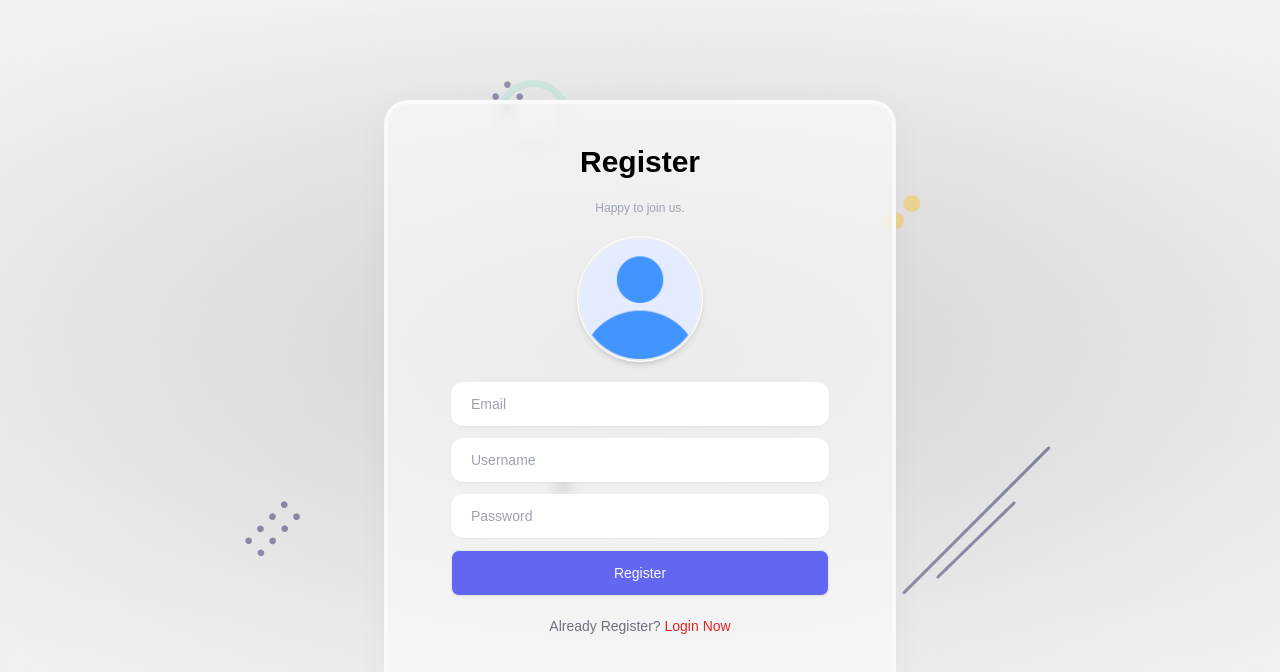
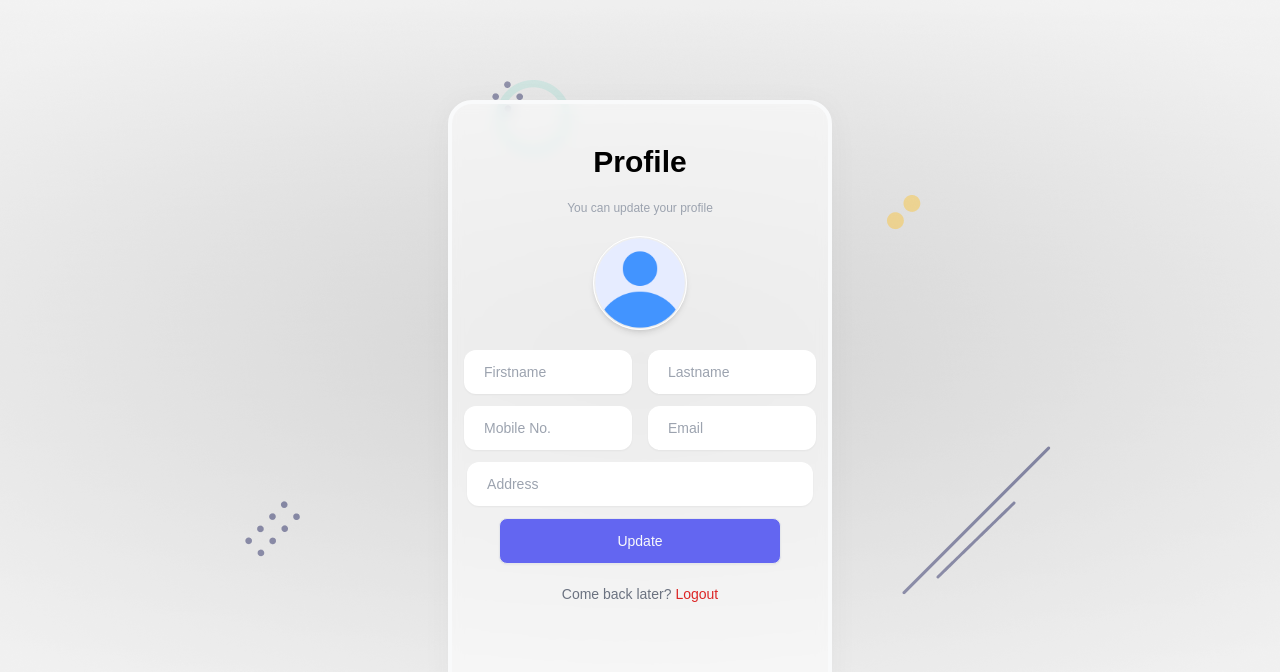
Before and after one commit to ralphbetta/mern-auth-flow, a React (Create React App) app in the folder client/: page /profile in a window 1280 px wide. Shown: the top 672 px of the page. Built offline with nearby package versions, Linux system fonts and the light colour scheme.

Commit message:
completed Profile screen without validation

```diff
--- a/client/src/index.css
+++ b/client/src/index.css
@@ -19,7 +19,7 @@ body {
         box-shadow: 0 4px 30px #4747470b;
         backdrop-filter: blur(7.1px);
         border: 1px solid rgba(255, 255, 255, 0.3);
-        @apply border-4 border-gray-50 shrink-0 h-3/4 w-[70%] sm:w-[40%]  rounded-3xl
+        @apply border-4 border-gray-50 shrink-0 h-3/4 w-[70%] sm:w-[30%]  rounded-3xl
     }
 
     .textbox{
--- a/client/src/pages/Profile.js
+++ b/client/src/pages/Profile.js
@@ -13,11 +13,13 @@ const Profile = () => {
 
   const formik = useFormik({
     initialValues: {
-      email: '',
-      username: '',
-      password:''
+      firstname: '',
+      lastname: '',
+      mobile:'',
+      email:'',
+      address:'',
     },
-    validate: registerValidation,
+    // validate: registerValidation,
     validateOnBlur: false,
     validateOnChange: false,
     onSubmit: async values => {
@@ -40,8 +42,8 @@ const Profile = () => {
       <Toaster position='top-center' reverseOrder={false} ></Toaster>
 
       <div className="glass">
-        <h1 className=" text-black font-black text-3xl text-center mt-10">Register</h1>
-        <p className="mt-5     text-gray-400 text-xs align-middle text-center px-[25%]"> Happy to join us.</p>
+        <h1 className=" text-black font-black text-3xl text-center mt-10">Profile</h1>
+        <p className="mt-5     text-gray-400 text-xs align-middle text-center px-[25%]"> You can update your profile </p>
 
       <form action="" onSubmit={formik.handleSubmit} className="">
 
@@ -51,14 +53,24 @@ const Profile = () => {
         <input onChange={onUpload} type="file" className="hidden" id='profile' name='profile'  />
 
       <div className="flex flex-col justify-center items-center space-y-3">
+      <div className="flex gap-4 px-3">
+      <input {...formik.getFieldProps('firstname')} type="text" placeholder='Firstname' className="textbox" />
+      <input {...formik.getFieldProps('lastname')} type="text" placeholder='Lastname' className="textbox" />
+      </div>
+      <div className="flex gap-4 px-3">
+      <input {...formik.getFieldProps('mobile')} type="text" placeholder='Mobile No.' className="textbox" />
       <input {...formik.getFieldProps('email')} type="text" placeholder='Email' className="textbox" />
-      <input {...formik.getFieldProps('username')} type="text" placeholder='Username' className="textbox" />
-      <input {...formik.getFieldProps('password')} type="text" placeholder='Password' className="textbox" />
-       <button type='submit' className='btn'>Register</button>
+      </div>
+
+
+      <input {...formik.getFieldProps('address')} type="text" placeholder='Address' className="textbox w-[92%]" />
+
+
+       <button type='submit' className='btn'>Update</button>
       </div>
 
       </form>
-       <p className={showPassword ? "hidden":"text-center my-5 text-gray-500 text-sm"}>Already Register? <a href="/login" className=" text-red-600">Login Now</a></p>
+       <p className={showPassword ? "hidden":"text-center my-5 text-gray-500 text-sm"}>Come back later? <a href="/login" className=" text-red-600">Logout</a></p>
 
       </div>
     </div>
```
